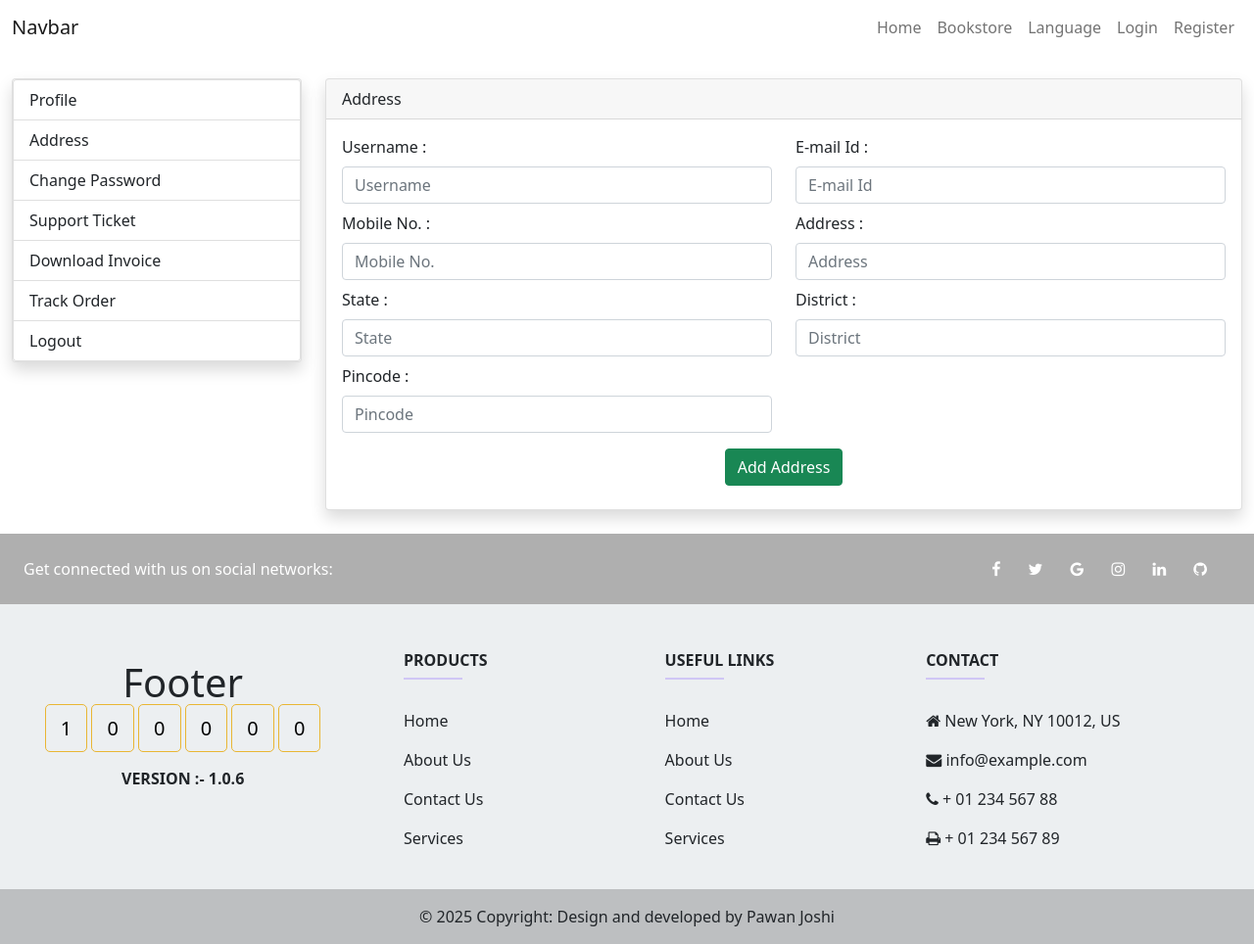
After one commit to Joshipawan713/newflask, a Flask app: template templates/address.html in a window 1280 px wide. The commit adds this page. Shown: the whole page at 98% size. Run offline with Flask 3, Linux system fonts and the light colour scheme; the template is opened without the code that fills it, so the values that code supplies are empty; some libraries are stand-ins or nearby versions.

Commit message:
Add files via upload

```diff
--- /dev/null
+++ b/templates/address.html
@@ -0,0 +1,71 @@
+{% extends "base.html" %}
+
+{% block title %} Address {% endblock %}
+
+{% block content %}
+
+<div class="container-fluid">
+    <div class="row justify-content-center mt-4">
+        <div class="col-lg-12">
+            {% with messages = get_flashed_messages(with_categories=true) %}
+                {% if messages %}
+                    <div class="alert-container">
+                        {% for category, message in messages %}
+                            <div class="alert alert-{{ category }} alert-dismissible fade show" role="alert">
+                                <strong>{{ category|capitalize }}:</strong> {{ message }}
+                                <button type="button" class="btn-close" data-bs-dismiss="alert" aria-label="Close"></button>
+                            </div>
+                        {% endfor %}
+                    </div>
+                {% endif %}
+            {% endwith %}
+        </div>
+
+        {% include "sidebar.html" %}
+
+        <div class="col-lg-9">
+            <div class="card shadow mb-4">
+                <div class="card-header">Address</div>
+                <div class="card-body">
+                    <form action="" method="POST">
+                        <div class="row">
+                            <div class="col-lg-6">
+                                <label>Username :</label>
+                                <input type="text" name="name" class="form-control mt-2 mb-2" placeholder="Username">
+                            </div>
+                            <div class="col-lg-6">
+                                <label>E-mail Id :</label>
+                                <input type="text" name="email" class="form-control mt-2 mb-2" placeholder="E-mail Id">
+                            </div>
+                            <div class="col-lg-6">
+                                <label>Mobile No. :</label>
+                                <input type="text" maxlength="10" name="mobile" class="form-control mt-2 mb-2" placeholder="Mobile No.">
+                            </div>
+                            <div class="col-lg-6">
+                                <label>Address :</label>
+                                <input type="text" name="address" class="form-control mt-2 mb-2" placeholder="Address">
+                            </div>
+                            <div class="col-lg-6">
+                                <label>State :</label>
+                                <input type="text" name="state" class="form-control mt-2 mb-2" placeholder="State">
+                            </div>
+                            <div class="col-lg-6">
+                                <label>District :</label>
+                                <input type="text" name="district" class="form-control mt-2 mb-2" placeholder="District">
+                            </div>
+                            <div class="col-lg-6">
+                                <label>Pincode :</label>
+                                <input type="text" name="pincode" maxlength="6" class="form-control mt-2 mb-2" placeholder="Pincode">
+                            </div>
+                            <div class="col-lg-12 text-center mt-2 mb-2">
+                                <button type="submit" name="submit" class="btn btn-success">Add Address</button>
+                            </div>
+                        </div>
+                    </form>
+                </div>
+            </div>
+        </div>
+    </div>
+</div>
+
+{% endblock %}
--- a/templates/navbar.html
+++ b/templates/navbar.html
@@ -10,17 +10,14 @@
           <a class="nav-link {% if request.path == '/' %} active {% endif %}" href="{{ url_for('index') }}">Home</a>
         </li>
         <li class="nav-item">
-          <a class="nav-link" href="#">Category</a>
+          <a class="nav-link" href="{{ url_for('bookstore') }}">Bookstore</a>
         </li>
         <li class="nav-item">
           <a class="nav-link" href="#">Language</a>
         </li>
-        <li class="nav-item">
-          <a class="nav-link" href="#">Library</a>
-        </li>
-        {% if session.get('logged_in') %}
+        {% if session.get('user_logged_in') %}
           <li class="nav-item">
-            <a class="nav-link" href="">Profile</a>
+            <a class="nav-link" href="{{ url_for('userProfile') }}">Profile</a>
           </li>
           <li class="nav-item">
             <a class="nav-link" href="{{ url_for('logout') }}">Logout</a>
--- /dev/null
+++ b/templates/sidebar.html
@@ -0,0 +1,15 @@
+<div class="col-lg-3">
+    <div class="card shadow mb-4">
+        <div class="card-body p-0">
+            <div class="list-group">
+                <a href="{{ url_for('userProfile') }}" class="list-group-item list-group-item-action {% if request.path == url_for('userProfile') %} active {% endif %}">Profile</a>
+                <a href="{{ url_for('userAddress') }}" class="list-group-item list-group-item-action">Address</a>
+                <a href="{{ url_for('userChangePassword') }}" class="list-group-item list-group-item-action {% if request.path == url_for('userChangePassword') %} active {% endif %}">Change Password</a>
+                <a href="#" class="list-group-item list-group-item-action">Support Ticket</a>
+                <a href="#" class="list-group-item list-group-item-action">Download Invoice</a>
+                <a href="#" class="list-group-item list-group-item-action">Track Order</a>
+                <a href="{{ url_for('logout') }}" class="list-group-item list-group-item-action">Logout</a>
+              </div>
+        </div>
+    </div>
+</div>
```
Also changed, not shown: templates/bookdetails.html (added, +52 -0 lines), templates/bookstore.html (added, +41 -0 lines), templates/changepassword.html (added, +55 -0 lines), templates/profile.html (added, +59 -0 lines).
